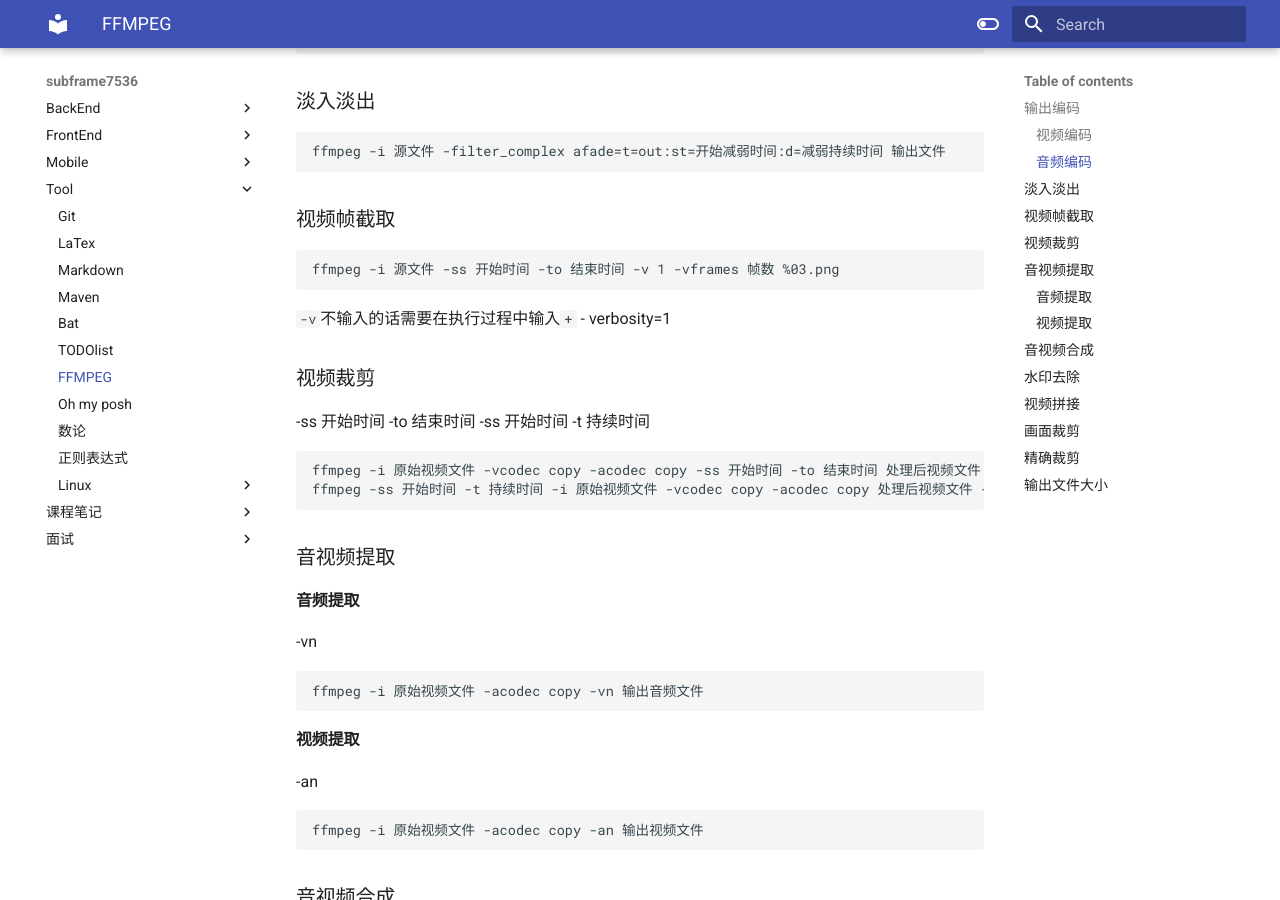
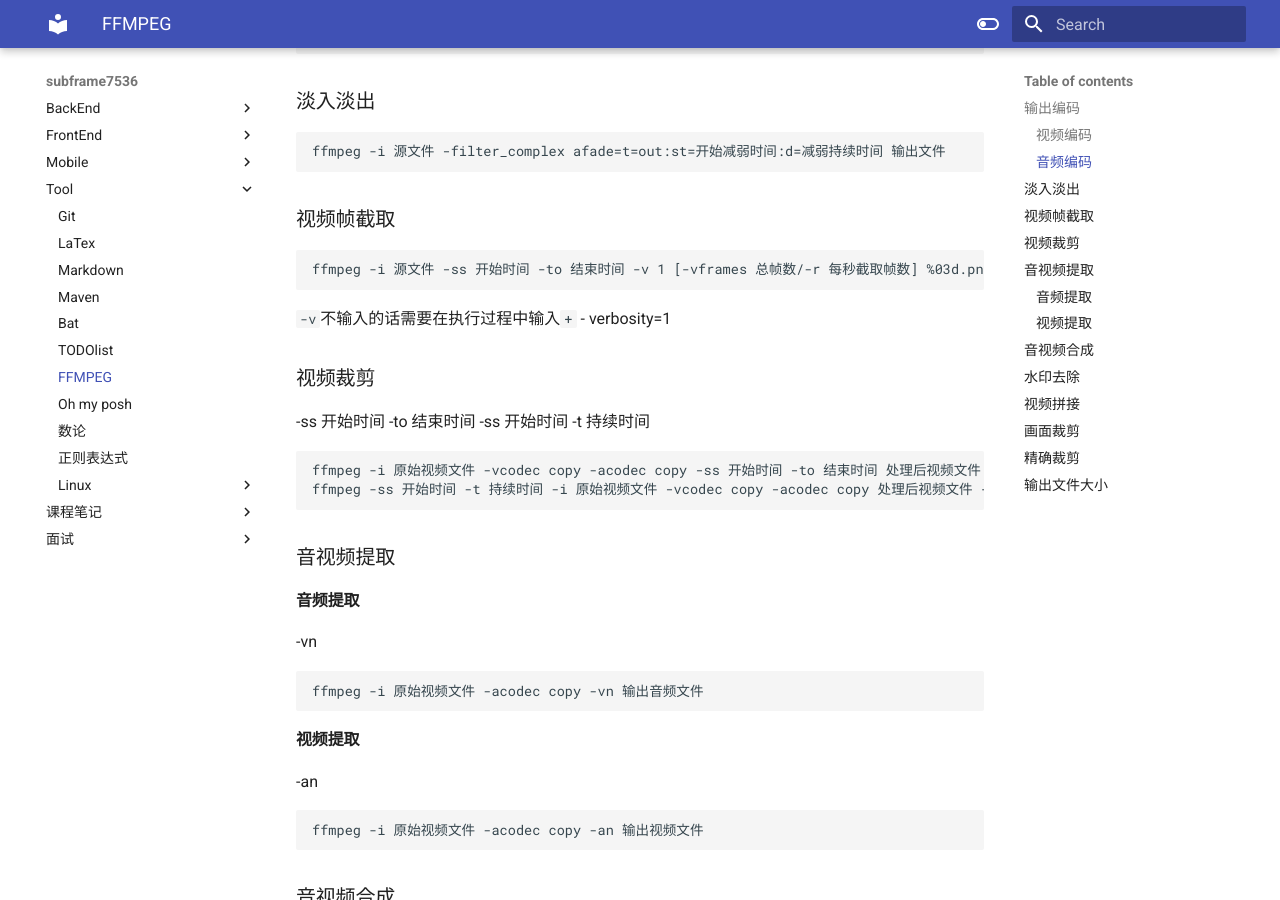
Before and after one commit to subframe7536/subframe7536.github.io, an MkDocs documentation site: the page built from docs/tool/ffmpeg.md, in a window 1280 px wide and 900 px high, scrolled down 447 px. Built offline with MkDocs 1.6.1 and Material for MkDocs 9.7.7, drawn with Linux system fonts in a browser that asks for light colours.

Commit message:
vault backup: 2022-01-29 11:45:19
Affected files:
.obsidian/workspace
docs/tool/ffmpeg.md

````diff
--- a/docs/tool/ffmpeg.md
+++ b/docs/tool/ffmpeg.md
@@ -18,7 +18,7 @@ ffmpeg -i 源文件 -filter_complex afade=t=out:st=开始减弱时间:d=减弱
 ```
 ### 视频帧截取
 ```shell
-ffmpeg -i 源文件 -ss 开始时间 -to 结束时间 -v 1 -vframes 帧数 %03.png
+ffmpeg -i 源文件 -ss 开始时间 -to 结束时间 -v 1 [-vframes 总帧数/-r 每秒截取帧数] %03d.png
 ```
 `-v`不输入的话需要在执行过程中输入`+`
 - verbosity=1
````
Also changed, not shown: 1 other file.
